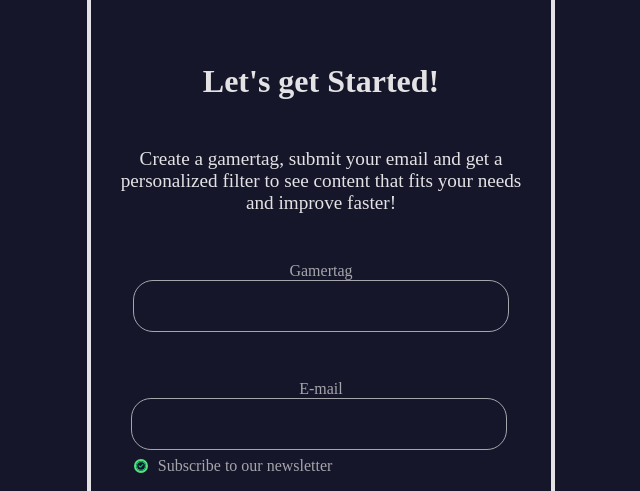
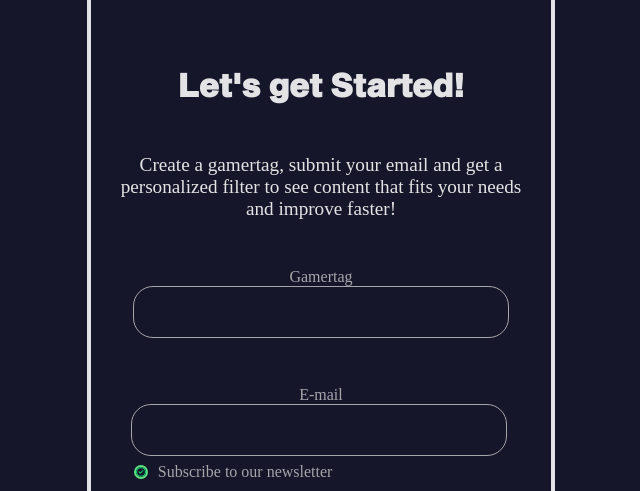
Before and after one commit to sandra-krejcir/signifly, a website built with Vite: page ezone/index.html in a window 1280 px wide. Shown: the part 309-800 px from the top of the page, without its empty margins (319-959 px from the left). Built offline with nearby package versions, Linux system fonts and the light colour scheme.

Commit message:
forgot the aphotrophes

```diff
--- a/ezone/sass/base/_font.scss
+++ b/ezone/sass/base/_font.scss
@@ -1,23 +1,24 @@
 @font-face {
-  font-family: sharpiro-bold;
+  font-family: "sharpiro-bold";
   src: url("./ezone-webfonts/sharpiro-bold.woff2");
 }
 
 @font-face {
-  font-family: sharpiro-regular;
+  font-family: "sharpiro-regular";
   src: url("./ezone-webfonts/sharpiro-regular.woff2");
 }
 
 @font-face {
-  font-family: uniform-pro-con-black;
+  font-family: "uniform-pro-con-black";
   src: url("./ezone-webfonts/uniform-pro-con-black.woff2");
 }
 
 @font-face {
-  font-family: uniform-pro-con-medium;
+  font-family: "uniform-pro-con-medium";
   src: url("./ezone-webfonts/uniform-pro-con-medium.woff2");
 }
 h2 {
+  font-family: "sharpiro-bold";
   color: #e3e3e5;
   font-size: 2rem;
   margin-bottom: 3rem;
```
